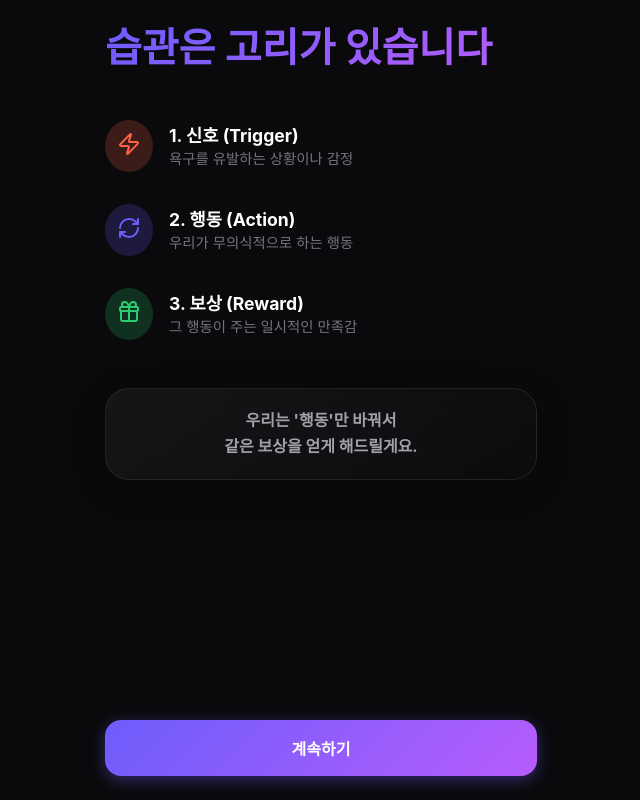
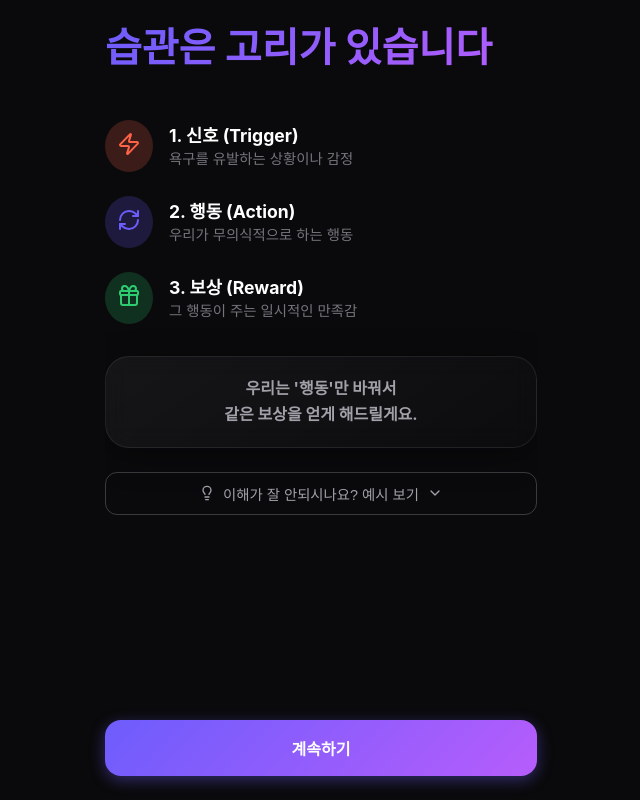
Before and after one commit to ddaog/make-good-habit, a React (Vite) app: page /onboarding/concept in a window 1280 px wide. Shown: the whole page, without its empty margins (319-959 px from the left). Built offline with nearby package versions, Linux system fonts and the light colour scheme.

Commit message:
feat: add expandable example to concept intro

```diff
--- a/src/pages/onboarding/ConceptIntro.jsx
+++ b/src/pages/onboarding/ConceptIntro.jsx
@@ -1,15 +1,18 @@
-import { motion } from 'framer-motion';
+import { useState } from 'react';
+import { motion, AnimatePresence } from 'framer-motion';
 import OnboardingLayout from '../../components/OnboardingLayout';
-import { RefreshCw, Zap, Gift } from 'lucide-react';
+import { RefreshCw, Zap, Gift, ChevronDown, ChevronUp, Lightbulb } from 'lucide-react';
 
 export default function ConceptIntro() {
+    const [showExample, setShowExample] = useState(false);
+
     return (
         <OnboardingLayout
             title="습관은 고리가 있습니다"
             nextPath="/onboarding/ideal-life"
             isNextDisabled={false}
         >
-            <div style={{ display: 'flex', flexDirection: 'column', gap: '2rem', marginTop: '1rem' }}>
+            <div style={{ display: 'flex', flexDirection: 'column', gap: '1.5rem', marginTop: '1rem', overflowY: 'auto', paddingBottom: '20px' }}>
 
                 <div style={{ display: 'flex', alignItems: 'center', gap: '1rem' }}>
                     <div style={{ background: 'rgba(255, 99, 71, 0.2)', padding: '12px', borderRadius: '50%' }}>
@@ -46,10 +49,59 @@ export default function ConceptIntro() {
                     animate={{ opacity: 1 }}
                     transition={{ delay: 0.5 }}
                     className="glass-panel"
-                    style={{ padding: '1.2rem', marginTop: '1rem', textAlign: 'center', background: 'var(--gradient-glass)' }}
+                    style={{ padding: '1.2rem', marginTop: '0.5rem', textAlign: 'center', background: 'var(--gradient-glass)' }}
                 >
                     <p style={{ margin: 0, fontWeight: 'bold' }}>우리는 '행동'만 바꿔서<br />같은 보상을 얻게 해드릴게요.</p>
                 </motion.div>
+
+                {/* Example Toggle */}
+                <button
+                    onClick={() => setShowExample(!showExample)}
+                    style={{
+                        background: 'transparent',
+                        border: '1px solid rgba(255,255,255,0.2)',
+                        color: 'var(--color-text-secondary)',
+                        padding: '10px',
+                        borderRadius: '12px',
+                        cursor: 'pointer',
+                        display: 'flex',
+                        alignItems: 'center',
+                        justifyContent: 'center',
+                        gap: '8px',
+                        fontSize: '0.9rem'
+                    }}
+                >
+                    <Lightbulb size={16} />
+                    {showExample ? '예시 닫기' : '이해가 잘 안되시나요? 예시 보기'}
+                    {showExample ? <ChevronUp size={16} /> : <ChevronDown size={16} />}
+                </button>
+
+                <AnimatePresence>
+                    {showExample && (
+                        <motion.div
+                            initial={{ height: 0, opacity: 0 }}
+                            animate={{ height: 'auto', opacity: 1 }}
+                            exit={{ height: 0, opacity: 0 }}
+                            style={{ overflow: 'hidden' }}
+                        >
+                            <div className="glass-panel" style={{ padding: '1.2rem', background: 'rgba(20,20,25,0.8)' }}>
+                                <h4 style={{ margin: '0 0 10px 0', fontSize: '1rem', color: '#ffd700' }}>예시: 퇴근 후 스트레스</h4>
+                                <div style={{ display: 'grid', gridTemplateColumns: 'auto 1fr', gap: '8px 12px', fontSize: '0.9rem' }}>
+                                    <span style={{ opacity: 0.6 }}>신호:</span> <span>직장에서 받은 스트레스</span>
+                                    <span style={{ opacity: 0.6 }}>행동:</span> <span style={{ color: '#ff6b6b', textDecoration: 'line-through' }}>매운 야식 먹기</span>
+                                    <span style={{ opacity: 0.6 }}>보상:</span> <span>스트레스 해소</span>
+
+                                    <div style={{ gridColumn: '1 / -1', height: '1px', background: 'rgba(255,255,255,0.1)', margin: '8px 0' }} />
+
+                                    <span style={{ opacity: 0.6 }}>새 행동:</span> <span style={{ color: '#2ecc71', fontWeight: 'bold' }}>따뜻한 차 마시기</span>
+                                    <span style={{ gridColumn: '1 / -1', fontSize: '0.8rem', opacity: 0.8, marginTop: '4px' }}>
+                                        결과: 위장은 편안하고, 스트레스는 똑같이 풀립니다.
+                                    </span>
+                                </div>
+                            </div>
+                        </motion.div>
+                    )}
+                </AnimatePresence>
 
             </div>
         </OnboardingLayout>
```
